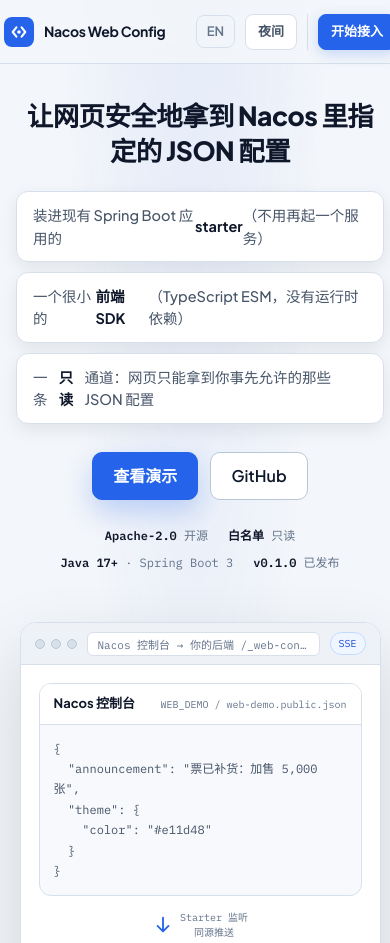
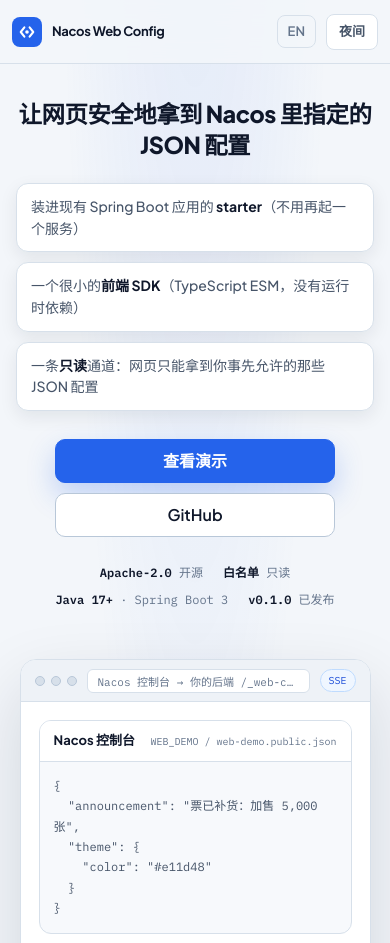
Before and after one commit to FatMii/nacos-web-config, a plain HTML site: page website/index.html in a window 390 px wide. Shown: the top 943 px of the page. Drawn offline with Linux system fonts and the light colour scheme.

Commit message:
fix(website): make hero-what wrap correctly on narrow screens
Stop treating list item text as flex children so strong tags wrap with the paragraph; tighten mobile nav and hero spacing.

```diff
--- a/website/en/index.html
+++ b/website/en/index.html
@@ -18,7 +18,7 @@
 <meta property="og:locale" content="en_US">
 <meta property="og:title" content="Nacos Web Config">
 <meta property="og:description" content="Let the browser safely receive only the Nacos JSON configs you allow. Change a config, and the page updates.">
-<link rel="stylesheet" href="../index.css?v=20260929k">
+<link rel="stylesheet" href="../index.css?v=20260930a">
 </head>
 <body>
 
--- a/website/index.css
+++ b/website/index.css
@@ -71,7 +71,7 @@
 html { scroll-behavior: smooth }
 body {
   margin: 0;
-  min-width: 400px;
+  min-width: 320px;
   color: var(--text);
   background: radial-gradient(ellipse 70% 40% at 50% -10%, rgba(37, 99, 235, .12), transparent 55%), var(--bg);
   font-family: var(--font-sans);
@@ -93,8 +93,8 @@ code {
 .site-nav {
   position: sticky; top: 0; z-index: 20;
   height: 64px;
-  display: flex; align-items: center; justify-content: space-between; gap: 16px;
-  padding: 0 1vw;
+  display: flex; align-items: center; justify-content: space-between; gap: 12px;
+  padding: 0 clamp(12px, 1vw, 16px);
   background: var(--nav-bg);
   backdrop-filter: blur(12px);
   border-bottom: 1px solid var(--line);
@@ -150,16 +150,20 @@ code {
   word-break: normal;
 }
 .hero-what {
-  max-width: 640px; margin: 22px auto 0; padding: 0; list-style: none;
+  max-width: min(640px, 100%); margin: 22px auto 0; padding: 0; list-style: none;
   display: flex; flex-direction: column; gap: 10px;
   text-align: left;
+  box-sizing: border-box;
 }
 .hero-what li {
-  display: flex; align-items: center;
-  min-height: 48px; padding: 12px 16px;
+  /* block, not flex: text + <strong> must wrap as one paragraph */
+  display: block;
+  padding: 12px 16px;
   background: var(--surface); border: 1px solid var(--line); border-radius: 12px;
   color: var(--text-soft); font-size: 14.5px; line-height: 1.55;
   box-shadow: 0 6px 18px var(--shadow);
+  overflow-wrap: anywhere;
+  word-break: break-word;
 }
 .hero-what strong { color: var(--text) }
 .actions { display: flex; flex-wrap: wrap; justify-content: center; gap: 12px; margin-top: 28px }
@@ -415,10 +419,22 @@ td:first-child { color: var(--text); font-weight: 600; white-space: nowrap }
   .demo-arrow { flex-direction: row; padding: 2px 0 }
   .demo-arrow svg { transform: rotate(90deg) }
   .nav-links { display: none }
+  .hero-what { width: 100% }
 }
 @media (max-width: 640px) {
-  .nav-util { border-left: 0; padding-left: 0 }
+  .site-nav { padding: 0 12px; gap: 8px }
+  .brand-name { font-size: 13px }
+  .nav-util { border-left: 0; border-right: 0; padding-left: 0; padding-right: 0 }
+  .install-mini { display: none }
+  .hero-focus { padding-left: 16px; padding-right: 16px }
+  .hero-focus h1 { max-width: none; font-size: clamp(1.35rem, 6vw, 1.75rem) }
+  .hero-what li { padding: 12px 14px; font-size: 14px }
+  .pain-lead { max-width: none; padding: 0 4px; text-align: left }
   .demo-stream { flex-direction: column }
+  .table-wrap { border-radius: 12px }
+  th, td { padding: 11px 12px; font-size: 13px }
+  .actions { gap: 10px }
+  .button { min-height: 44px; padding: 0 16px; width: 100%; max-width: 280px }
 }
 
 /* ---------- motion ---------- */
--- a/website/index.html
+++ b/website/index.html
@@ -18,7 +18,7 @@
 <meta property="og:locale" content="zh_CN">
 <meta property="og:title" content="Nacos Web Config">
 <meta property="og:description" content="让网页安全地拿到 Nacos 里指定的 JSON 配置，配置一改，页面跟着更新。">
-<link rel="stylesheet" href="./index.css?v=20260929k">
+<link rel="stylesheet" href="./index.css?v=20260930a">
 </head>
 <body>
 
```
